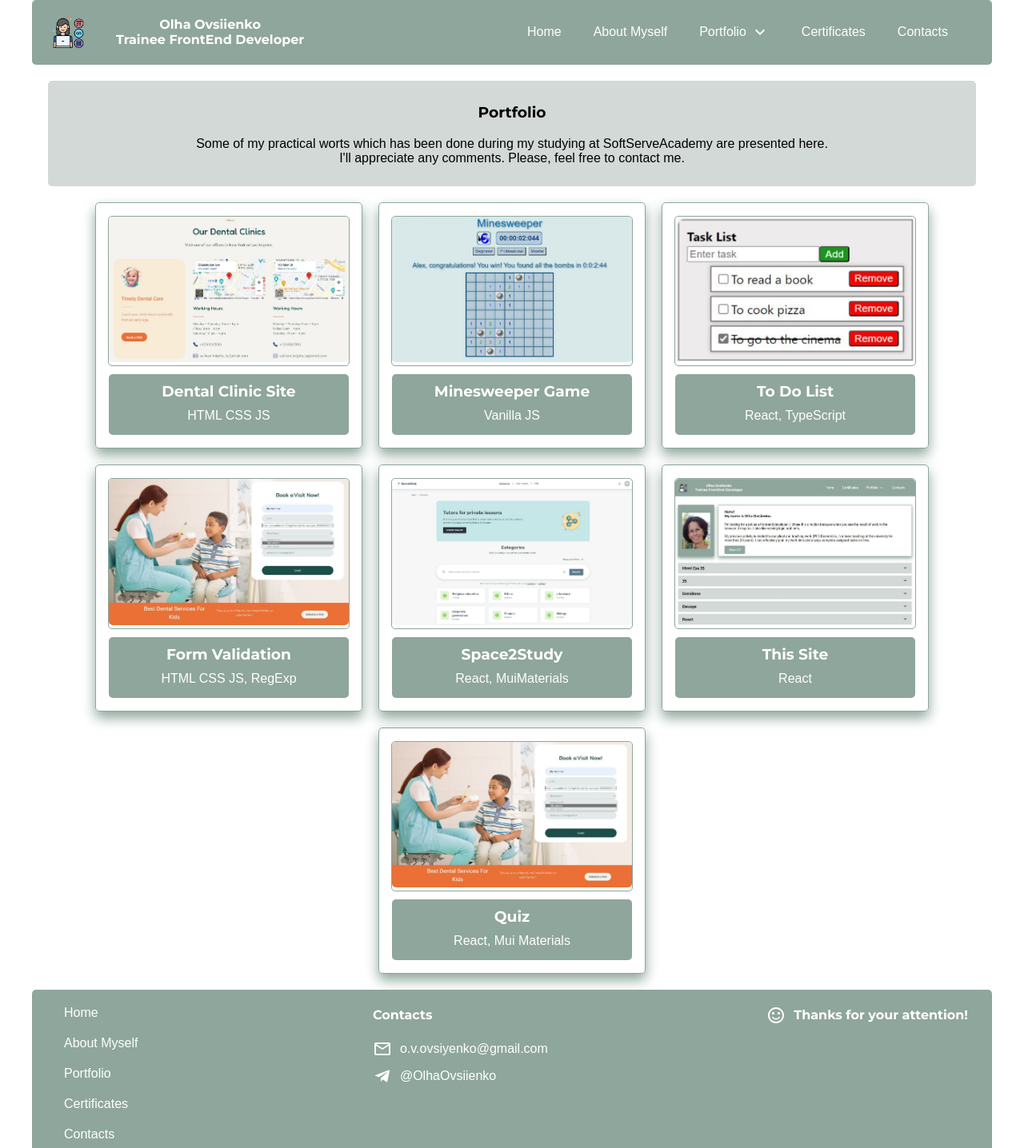
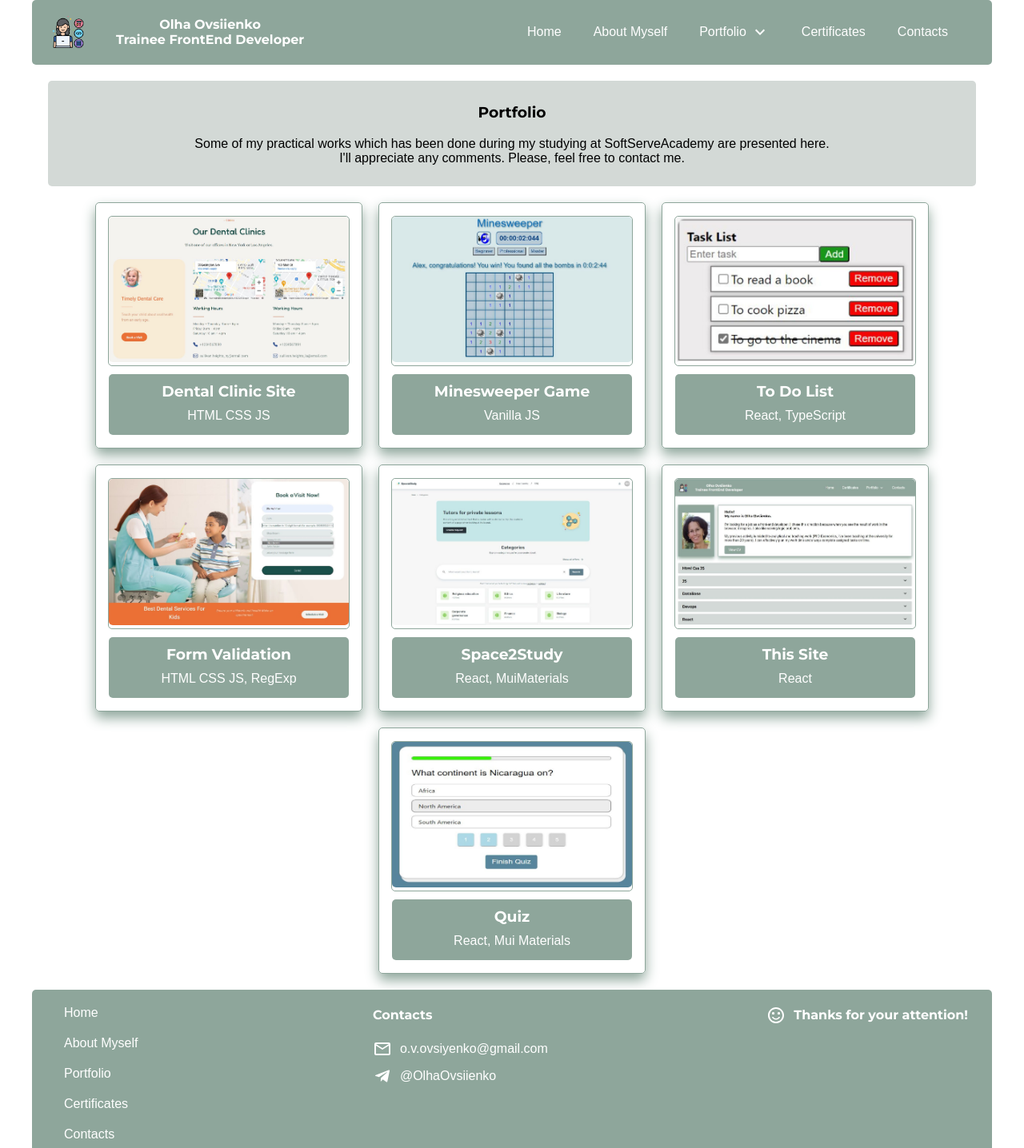
Before and after one commit to OlhaOvsiienko/portfolio-site, a React (Create React App) app: page /portfolio in a window 1280 px wide. Shown: the top 1436 px of the page at 80% size. Built offline with nearby package versions, Linux system fonts and the light colour scheme.

Commit message:
add quiz img

```diff
--- a/src/components/dropdown-menu/DropdownMenu.jsx
+++ b/src/components/dropdown-menu/DropdownMenu.jsx
@@ -9,6 +9,7 @@ const DropdownMenu = ({ closeMenu }) => {
     { label: 'Form Validation', path: '/portfolio/FormValidation' },
     { label: 'Space2Study', path: '/portfolio/Space2Study' },
     { label: 'This Site', path: '/portfolio/ThisSite' },
+    { label: 'Quiz', path: '/portfolio/Quiz' },
 
   ]
 
--- a/src/components/project-card-content/ProjectCardContent.js
+++ b/src/components/project-card-content/ProjectCardContent.js
@@ -134,13 +134,13 @@ const ProjectCardContent = [
 },
 
 {
-  imgSrc: require('./../../images/ValidationForm.jpg'),
+  imgSrc: require('./../../images/Quiz.jpg'),
   imgAlt: 'Quiz',
   title: 'Quiz',
   abstract: 'React, Mui Materials',
   description: (
   <>
-    This React project.
+    This is React project.
     <br /><br />
     Material UI is used.
     <br /><br />
--- a/src/components/project-container/ProjectContainer.jsx
+++ b/src/components/project-container/ProjectContainer.jsx
@@ -11,7 +11,7 @@ const ProjectContainer = () => {
         <>
         <div className='projects-container-title'>
             <h3>Portfolio</h3>
-            <p>Some of my practical worts which has been done during my studying at SoftServeAcademy are presented here.
+            <p>Some of my practical works which has been done during my studying at SoftServeAcademy are presented here.
             <br />
             I'll appreciate any comments. Please, feel free to contact me.
             </p>
```
Also changed, not shown: src/images/Quiz.jpg (added).
